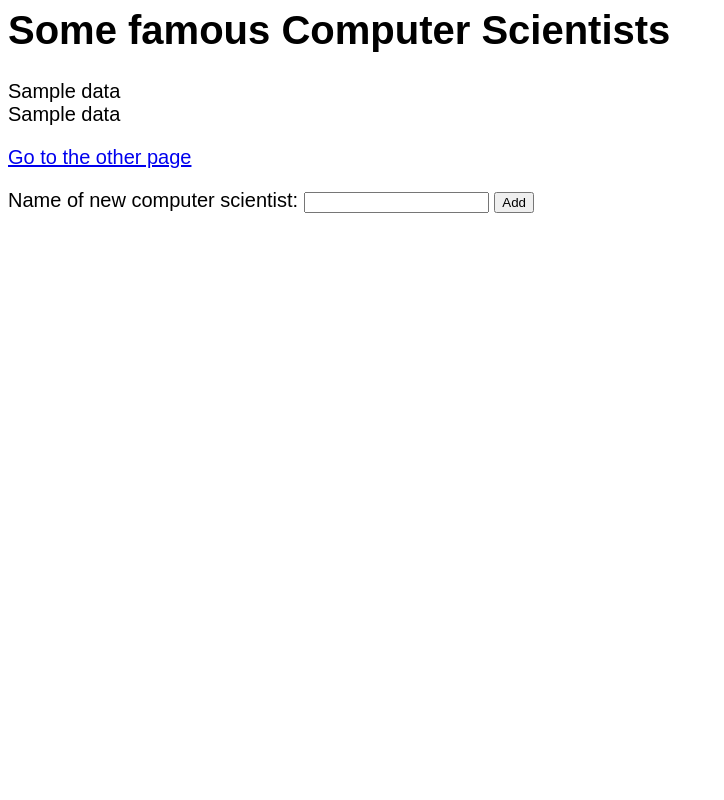
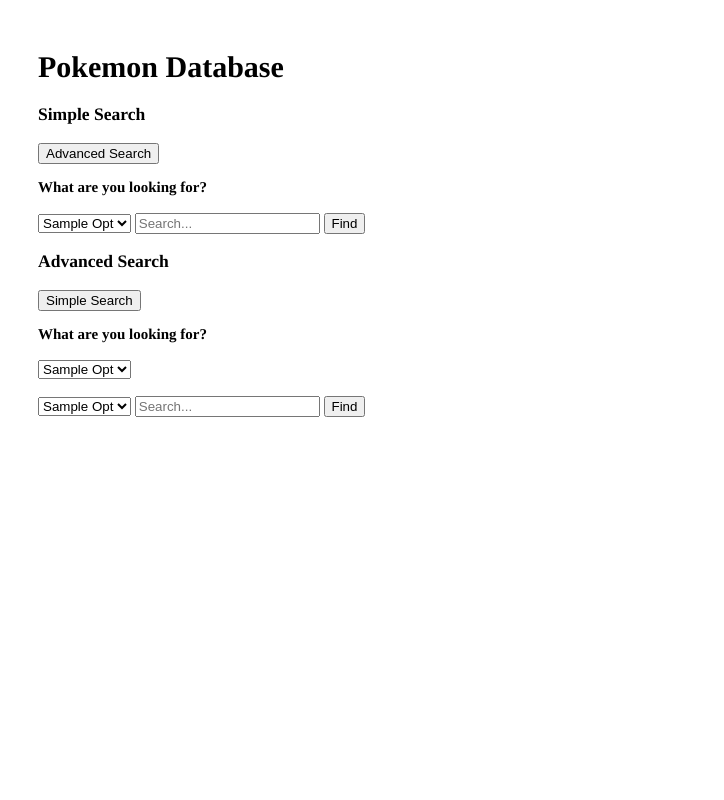
Before and after one commit to wwf2104/pokesearch, a Flask app: template templates/index.html in a window 1280 px wide. Shown: the whole page, without its empty margins (0-724 px from the left). Run offline with Flask 2, Linux system fonts and the light colour scheme; the template is opened without the code that fills it: most values are stand-ins (such as "Sample title", 1, 10 or a date in 2020); parts of the project's set-up code (start-up, migrations or seed data) failed here and were passed over.

Commit message:
simple queries and webpage set up

```diff
--- a/server.py
+++ b/server.py
@@ -1,5 +1,3 @@
-#!/usr/bin/env python2.7
-
 """
 Columbia's COMS W4111.001 Introduction to Databases
 Example Webserver
@@ -13,45 +11,20 @@
 A debugger such as "pdb" may be helpful for debugging.
 Read about it online.
 """
-
 import os
 from sqlalchemy import *
 from sqlalchemy.pool import NullPool
 from flask import Flask, request, render_template, g, redirect, Response
+from jinja2 import Template
 
 tmpl_dir = os.path.join(os.path.dirname(os.path.abspath(__file__)), 'templates')
 app = Flask(__name__, template_folder=tmpl_dir)
 
-
-#
-# The following is a dummy URI that does not connect to a valid database. You will need to modify it to connect to your Part 2 database in order to use the data.
-#
-# XXX: The URI should be in the format of:
-#
-#     postgresql://USER:PASSWORD@104.196.18.7/w4111
-#
-# For example, if you had username biliris and password foobar, then the following line would be:
-#
-#     DATABASEURI = "postgresql://biliris:foobar@104.196.18.7/w4111"
-#
-DATABASEURI = "postgresql://user:password@104.196.18.7/w4111"
-
-
+DATABASEURI = "postgresql://jj2882:7025@104.196.18.7/w4111"
 #
 # This line creates a database engine that knows how to connect to the URI above.
 #
 engine = create_engine(DATABASEURI)
-
-#
-# Example of running queries in your database
-# Note that this will probably not work if you already have a table named 'test' in your database, containing meaningful data. This is only an example showing you how to run queries in your database using SQLAlchemy.
-#
-engine.execute("""CREATE TABLE IF NOT EXISTS test (
-  id serial,
-  name text
-);""")
-engine.execute("""INSERT INTO test(name) VALUES ('grace hopper'), ('alan turing'), ('ada lovelace');""")
-
 
 @app.before_request
 def before_request():
@@ -65,7 +38,7 @@
   try:
     g.conn = engine.connect()
   except:
-    print "uh oh, problem connecting to database"
+    print("uh oh, problem connecting to database")
     import traceback; traceback.print_exc()
     g.conn = None
 
@@ -80,106 +53,96 @@
   except Exception as e:
     pass
 
+entities = ['pokemon','moves','location','items','characters']
+relations = ['can_find','can_learn','evolves','exists','found_in']
 
-#
-# @app.route is a decorator around index() that means:
-#   run index() whenever the user tries to access the "/" path using a GET request
-#
-# If you wanted the user to go to, for example, localhost:8111/foobar/ with POST or GET then you could use:
-#
-#       @app.route("/foobar/", methods=["POST", "GET"])
-#
-# PROTIP: (the trailing / in the path is important)
-#
-# see for routing: http://flask.pocoo.org/docs/0.10/quickstart/#routing
-# see for decorators: http://simeonfranklin.com/blog/2012/jul/1/python-decorators-in-12-steps/
-#
 @app.route('/')
+@app.route('/simple/')
 def index():
   """
   request is a special object that Flask provides to access web request information:
-
   request.method:   "GET" or "POST"
   request.form:     if the browser submitted a form, this contains the data in the form
   request.args:     dictionary of URL arguments, e.g., {a:1, b:2} for http://localhost?a=1&b=2
-
   See its API: http://flask.pocoo.org/docs/0.10/api/#incoming-request-data
   """
+  # DEBUG: this is debugging code to see what request looks like
+  print(request.args)
 
-  # DEBUG: this is debugging code to see what request looks like
-  print request.args
+#  tquery = ("SELECT TABLE_NAME FROM w4111.INFORMATION_SCHEMA.TABLES WHERE TABLE_SCHEMA LIKE 'jj2882'")
+#  table_opt = querylist(tquery,'table_name')
+#  opts = dict(tables = table_opt)
+  options = ['toggle_as()', entities, relations]
+  options_dict = dict(opts = options)
+
+  return render_template("index.html", **options_dict)
+@app.route('/advanced/')
+def adv_index():
+    print(request.args)
+    options = ['toggle_sa()', entities, relations]
+    options_dict = dict(opts = options)
+    return render_template("index.html", **options_dict)
 
 
-  #
-  # example of a database query
-  #
-  cursor = g.conn.execute("SELECT name FROM test")
-  names = []
-  for result in cursor:
-    names.append(result['name'])  # can also be accessed using result[0]
-  cursor.close()
+# simple sql queries
+s_query = Template("SELECT * FROM {{ent}} WHERE name_{{ent[0:2]}} LIKE '%{{find.strip(' ')}}%' ORDER BY {{order}}")
+# advanced sql queries
+a_query = Template("SELECT * FROM {{ent}}")
 
-  #
-  # Flask uses Jinja templates, which is an extension to HTML where you can
-  # pass data to a template and dynamically generate HTML based on the data
-  # (you can think of it as simple PHP)
-  # documentation: https://realpython.com/blog/python/primer-on-jinja-templating/
-  #
-  # You can see an example template in templates/index.html
-  #
-  # context are the variables that are passed to the template.
-  # for example, "data" key in the context variable defined below will be
-  # accessible as a variable in index.html:
-  #
-  #     # will print: [u'grace hopper', u'alan turing', u'ada lovelace']
-  #     <div>{{data}}</div>
-  #
-  #     # creates a <div> tag for each element in data
-  #     # will print:
-  #     #
-  #     #   <div>grace hopper</div>
-  #     #   <div>alan turing</div>
-  #     #   <div>ada lovelace</div>
-  #     #
-  #     {% for n in data %}
-  #     <div>{{n}}</div>
-  #     {% endfor %}
-  #
-  context = dict(data = names)
+@app.route('/simple/find/', methods = ['GET','POST'])
+def simple_find():
+  entity = request.form['entity']
+  name = request.form['name']
+  orderby = "name_"+entity[0:2]
+  q = s_query.render(ent=entity, find=name, order=orderby)
+  things = querylist(q)
+  headers = getcolumns(entity)
+  things = [headers]+things
+  rows = dict(results = things)
 
+  return render_template('simfind.html', **rows)
 
-  #
-  # render_template looks in the templates/ folder for files.
-  # for example, the below file reads template/index.html
-  #
-  return render_template("index.html", **context)
+@app.route('/advanced/find/name')
+def advance_find():
+    entity = request.form['entity']
+    name = request.form['name']
+    q = a_query.render(ent = entity)
+    things = querylist(q)
+    rows = dict(results = things)
 
-#
-# This is an example of a different path.  You can see it at:
-#
-#     localhost:8111/another
-#
-# Notice that the function name is another() rather than index()
-# The functions for each app.route need to have different names
-#
-@app.route('/another')
-def another():
-  return render_template("another.html")
+    return render_template('advfind.html', **rows)
 
+tcols = Template("select column_name from w4111.information_schema.columns where table_name like '{{table}}'")
+def getcolumns(tname):
+    q = tcols.render(table = tname)
+    colnames = querylist(q, 'column_name')
+    return colnames
 
-# Example of adding new data to the database
-@app.route('/add', methods=['POST'])
-def add():
-  name = request.form['name']
-  g.conn.execute('INSERT INTO test VALUES (NULL, ?)', name)
-  return redirect('/')
+def querylist(q, cols = None):
+    things = []
+    cursor = g.conn.execute(text(q))
+    for each in cursor:
+        if cols:
+            things.append(each[cols])
+        else:
+            things.append(each)
+    cursor.close()
+    return things
 
+@app.route('/simple/find/<option>/', methods = ['GET','POST'])
+def s_reorder():
+    reordered = dict()
+    return render_template('simfind.html', **reordered)
+
+@app.route('/advanced/find/<option>/', methods = ['GET','POST'])
+def a_reorder():
+    reordered = dict()
+    return render_template('advfind.html', **reordered)
 
 @app.route('/login')
 def login():
-    abort(401)
-    this_is_never_executed()
-
+  abort(401)
+  this_is_never_executed()
 
 if __name__ == "__main__":
   import click
@@ -203,7 +166,7 @@
     """
 
     HOST, PORT = host, port
-    print "running on %s:%d" % (HOST, PORT)
+    print("running on %s:%d" % (HOST, PORT))
     app.run(host=HOST, port=PORT, debug=debug, threaded=threaded)
 
 
--- a/templates/index.html
+++ b/templates/index.html
@@ -1,29 +1,85 @@
+<!DOCTYPE html>
 <html>
+	<title> Pokemon Search </title>
 	<style>
+	html{
+		margin: 30px;
+		font-family: times;
+	}
 	body{
-      font-size: 15pt;
-      font-family: arial;
+		font-size: 15px;
 	}
 	</style>
 
+	<script>
+	function toggle_sa() {
+		var s = document.getElementById("simple");
+		var a = document.getElementById("advanced");
+		s.style.display = 'none';
+		a.style.display = 'block';
+	}
+   	function toggle_as() {
+		var s = document.getElementById("simple");
+           var a = document.getElementById("advanced");
+		s.style.display = 'block';
+        		a.style.display = 'none';
+	}
+	</script>
 
-<body>
-  <h1>Some famous Computer Scientists</h1>
-  <div>{{data}}</div>
-
-  <div>
-    {% for n in data %}
-    <div>{{n}}</div>
+	<body onload = "{{opts[0]}}">
+	<h1> Pokemon Database </h1>
+	<div id = "simple">
+	<h3> Simple Search </h3>
+	<button onclick = "toggle_sa()"> Advanced Search </button>
+	<p>
+	<form method = "POST" action = "/simple/find/">
+	<b>What are you looking for?</b> <br><br>
+	<select name = "entity">
+    {% for opt in opts[1]%}
+		 <option value = "{{opt}}">
+        {% if '_' in opt %}{{(opt|replace('_',' '))|title}}
+        {% else %}{{opt|title}}
+        {% endif %}
+        </option>
     {% endfor %}
+	</select>
+	<input type = "search" name = "name" placeholder = "Search...">
+	<input type = "submit" value = "Find">
+	</form>
+	</p>
 	</div>
 
-<p><a href="another">Go to the other page</a></p>
-
-<form method="POST" action="/add">
-<p>Name of new computer scientist: <input type="text" name="name"> <input type="submit" value="Add"></p>
+	<div id = "advanced">
+	<h3> Advanced Search </h3>
+	<button onclick = "toggle_as()"> Simple Search </button>
+	<p>
+	<form method = "POST" action = "/advanced/find/">
+	<b>What are you looking for?</b> <br><br>
+	<select name = "entity">
+    {% for opt in opts[1]%}
+		 <option value = "{{opt}}">
+        {% if '_' in opt %}{{(opt|replace('_',' '))|title}}
+        {% else %}{{opt|title}}
+        {% endif %}
+        </option>
+    {% endfor %}
+	</select>
+	<br><br>
+	<select name = "relations">
+    {% for opt in opts[2]%}
+		 <option value = "{{opt}}">
+        {% if '_' in opt %}{{(opt|replace('_',' '))|title}}
+        {% else %}{{opt|title}}
+        {% endif %}
+        </option>
+    {% endfor %}
+	</select>
+    <input type = "search" name = "want" placeholder = "Search...">
+    <input type = "submit" value = "Find">
 	</form>
+	</p>
+	</div>
 
 	</body>
 
-
 </html>
```
Also changed, not shown: templates/advfind.html (added, +56 -0 lines), templates/simfind.html (added, +69 -0 lines). Lines whose indentation alone changed are shown as unchanged.
